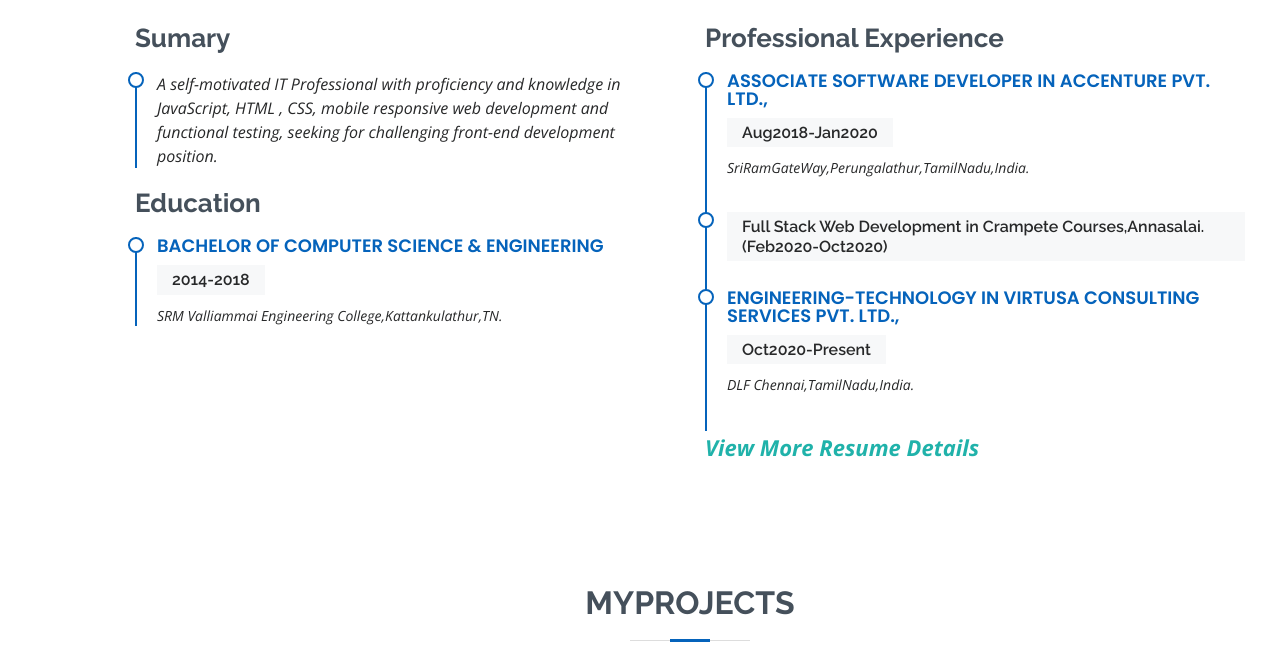
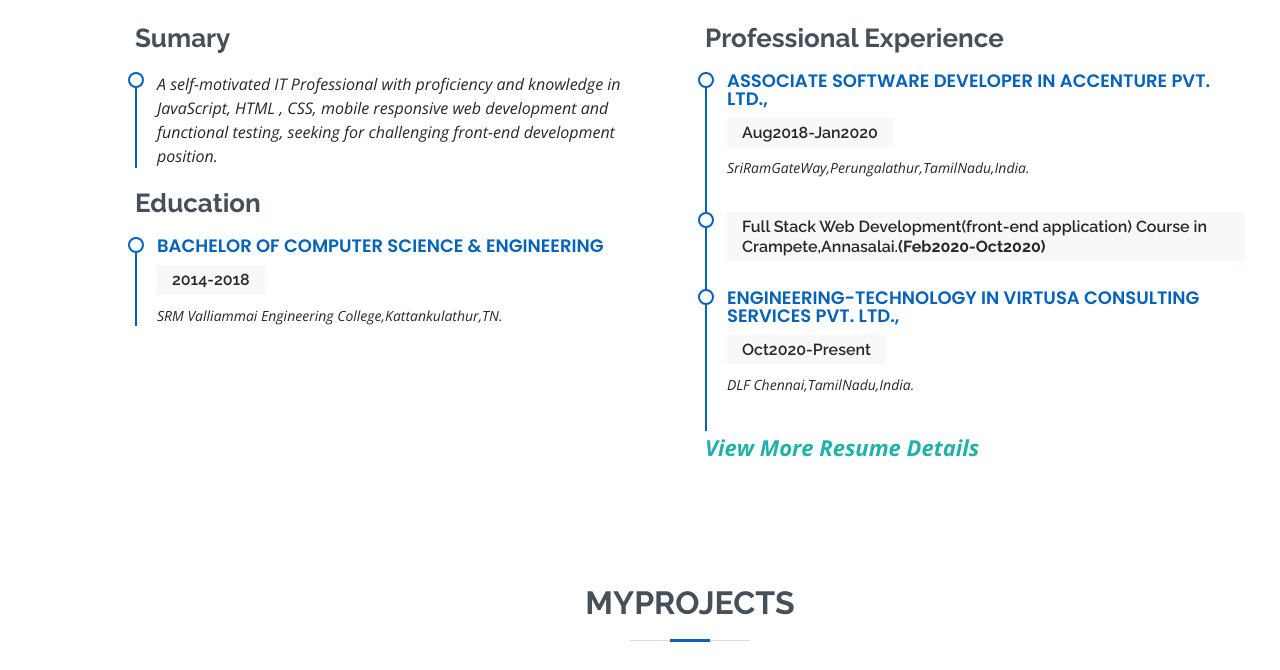
Before and after one commit to Akshaya24-debug/Project, a plain HTML site: page index.html in a window 1280 px wide. Shown: the part 1617-2287 px from the top of the page. Drawn offline with nearby package versions, Linux system fonts and the light colour scheme.

Commit message:
Update index.html

```diff
--- a/index.html
+++ b/index.html
@@ -141,7 +141,7 @@
             </div>
 
              <div class="resume-item">
-              <h5>Full Stack Web Development in Crampete Courses,Annasalai.(Feb2020-Oct2020)</h5>
+              <h5>Full Stack Web Development(front-end application) Course in Crampete,Annasalai.<strong>(Feb2020-Oct2020)</strong></h5>
             </div>
 
              <div class="resume-item">
```
